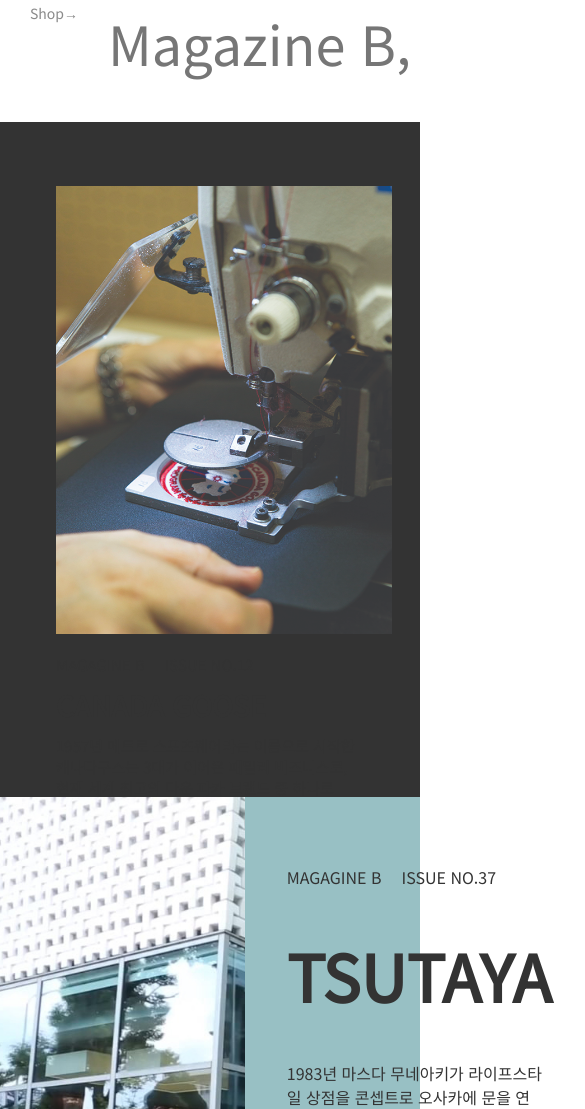
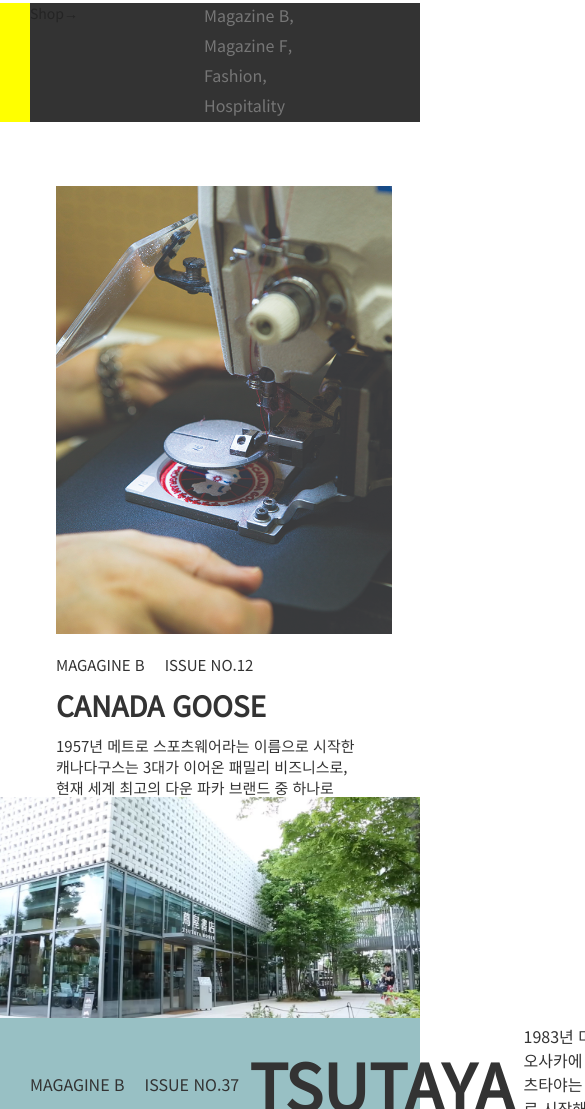
Before and after one commit to danaray00/MagazineB_RE, a plain HTML site: page index.html in a window 390 px wide. Shown: the part 891-2000 px from the top of the page, 585 px wide, since content can reach past the window. Drawn offline with nearby package versions, Linux system fonts and the light colour scheme.

Commit message:
Update mobile.css

```diff
--- a/css/mobile.css
+++ b/css/mobile.css
@@ -106,13 +106,16 @@
 .shop_left{
     padding-left: 3rem;
     width: 100%;
-    height: 10%;
+    height: 15%;
+    background-color: yellow;
 }
     .left_wrap{
         display: flex;
         flex-flow: column wrap;
-        gap: 3rem;
+        gap: 1rem;
         height: 100%;
+        width: 100%;
+        background-color: #333;
     }
         #left_link> a{
             font-size: 1.4rem;
@@ -123,15 +126,26 @@
         display: flex;
         flex-flow: column no-wrap;
         justify-content: center;
-        gap: 2rem;
+        gap: 1rem;
+        width: 10rem;
     }
+        #left_category{
+            font-size: 1.6rem;
+            height: 2rem;
+            color: #767676;
+    }
+        #left_category #selected{
+            font-size: 1.6rem;
+        }
 
+        #left_category:hover{
+            font-size: 1.6rem;
+        }
 /*shop right*/
 .shop_right{
     padding-left: 3rem;
     width: 100%;
     height: 85%;
-    background-color: #333;
 }
     .right_01{
         width: 264px;
@@ -141,4 +155,30 @@
     .right_02, .right_03{
         display: none;
     }
+
+
+/*banner*/
+.banner{
+    width: 420px;
+    height: 368px;
+    flex-flow: column wrap;
+
 }
+    .banner_left{
+        position: relative;
+        width: 100%;
+        height: 60%;
+        background-image: url(../img/banner.jpg);
+    }
+    .banner_right{
+        position: relative;
+        width: 100%;
+        height: 40%;
+        padding-top:0%;
+        padding-left: 3rem;
+    }
+        #banner_text_wrap{
+            gap: 1rem;
+            justify-content: center;
+        }
+}
```
